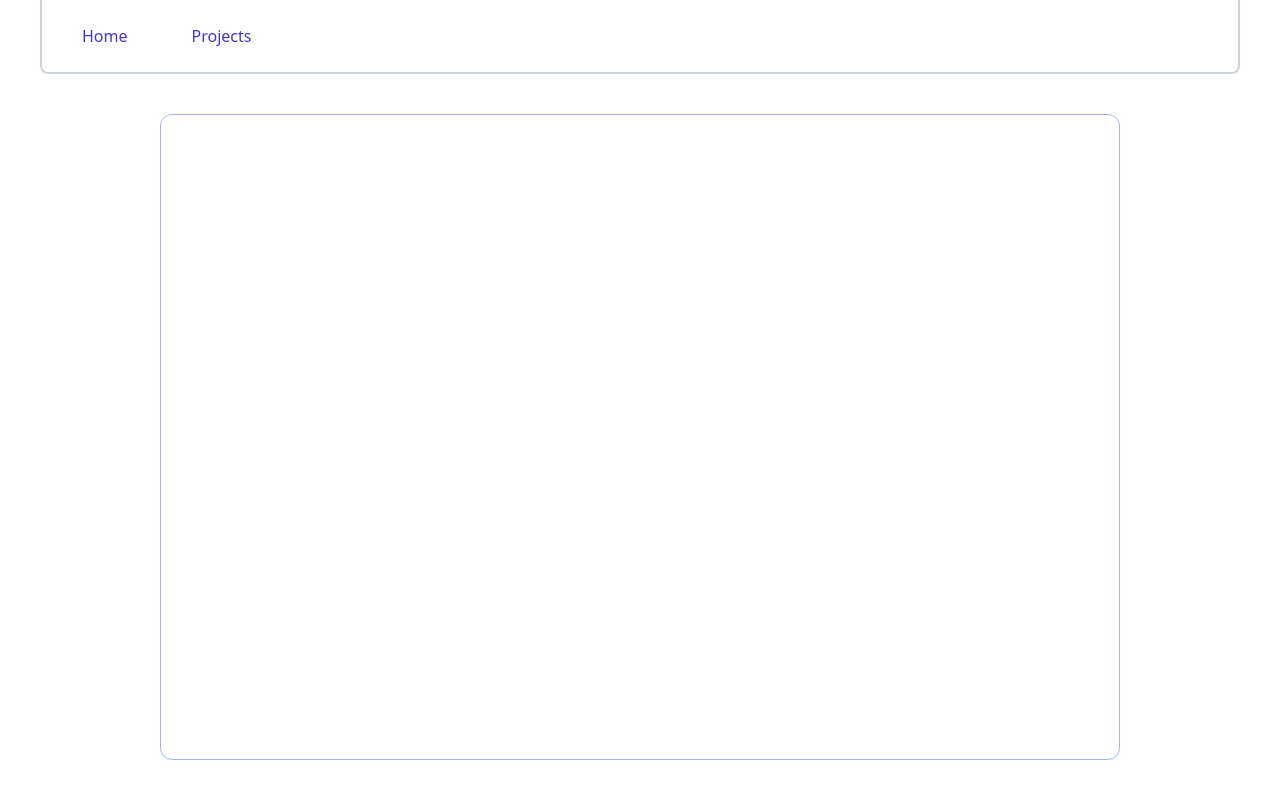
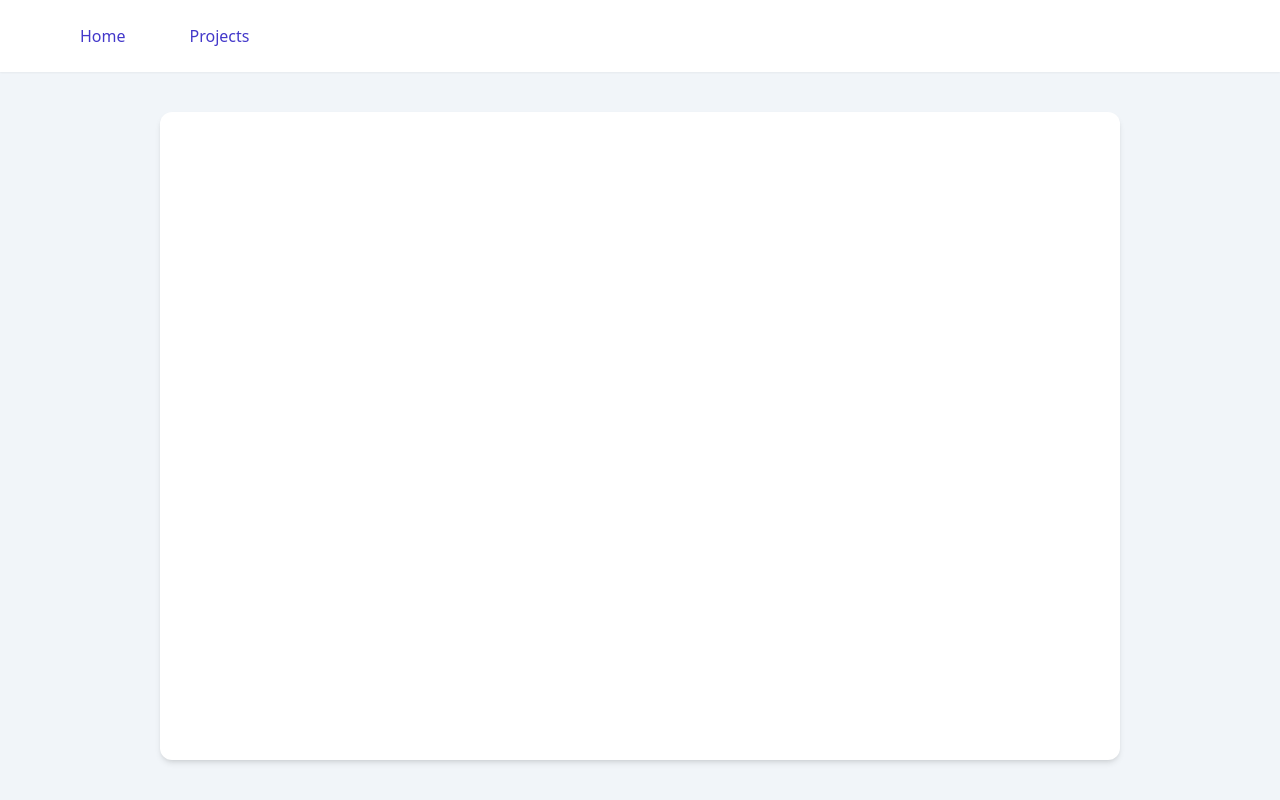
Before and after one commit to High-Voltaged/Project-resource-allocator-frontend, a React (Vite) app: page /my/settings in a window 1280 px wide. Built offline with nearby package versions, Linux system fonts and the light colour scheme; what @radix-ui/themes would draw is missing.

Commit message:
fix: theme colors

```diff
--- a/src/components/shared/Navbar/Navbar.tsx
+++ b/src/components/shared/Navbar/Navbar.tsx
@@ -1,5 +1,6 @@
 import { useSelector } from "react-redux";
 import * as NavigationMenu from "@radix-ui/react-navigation-menu";
+import { useLocation } from "react-router-dom";
 
 import { RootState } from "~/state";
 
@@ -8,15 +9,17 @@ import { MENU_ITEMS } from "./const";
 
 const Navbar = () => {
   const user = useSelector((state: RootState) => state.user.currentUser);
+  const { pathname } = useLocation();
 
   return (
     <NavigationMenu.Root>
-      <NavigationMenu.List className="flex items-center space-x-4 justify-between mx-10 p-4 border-b-2 border-x-2 border-slate-300 list-none rounded-b-lg bg-white">
+      <NavigationMenu.List className="flex items-center space-x-4 justify-between px-14 py-4 shadow-sm list-none bg-white">
         <div className="flex items-center space-x-4">
           {MENU_ITEMS.map((item) => (
             <NavigationMenu.Item key={item.label}>
               <NavigationMenu.Link
-                className="text-featured hover:bg-violet-200 block select-none rounded-md px-6 py-3 font-medium leading-none no-underline outline-none"
+                active={pathname === item.path}
+                className="text-featured hover:bg-violet-200 data-[active]:bg-violet-200 block select-none rounded-md px-6 py-3 font-medium leading-none no-underline outline-none"
                 href={item.path}
               >
                 {item.label}
--- a/src/components/user/settings/SettingsContainer.tsx
+++ b/src/components/user/settings/SettingsContainer.tsx
@@ -13,7 +13,7 @@ const SettingsContainer: React.FC = () => {
 
   return (
     <PageWrapper>
-      <div className="flex w-full border border-primary bg-white rounded-xl">
+      <div className="flex w-full bg-white rounded-xl shadow-md">
         {user && (
           <div className="p-1">
             <Tabs.Root defaultValue="account">
--- a/src/containers/PageWrapper.tsx
+++ b/src/containers/PageWrapper.tsx
@@ -6,7 +6,7 @@ const PageWrapper: React.FC<WrapperProps> = ({ children }) => {
     <div className="h-screen">
       <div className="h-full flex flex-col">
         <Navbar />
-        <div className="flex flex-auto px-40 py-10">{children}</div>
+        <div className="flex flex-auto px-40 py-10 bg-slate-100">{children}</div>
       </div>
     </div>
   );
```
